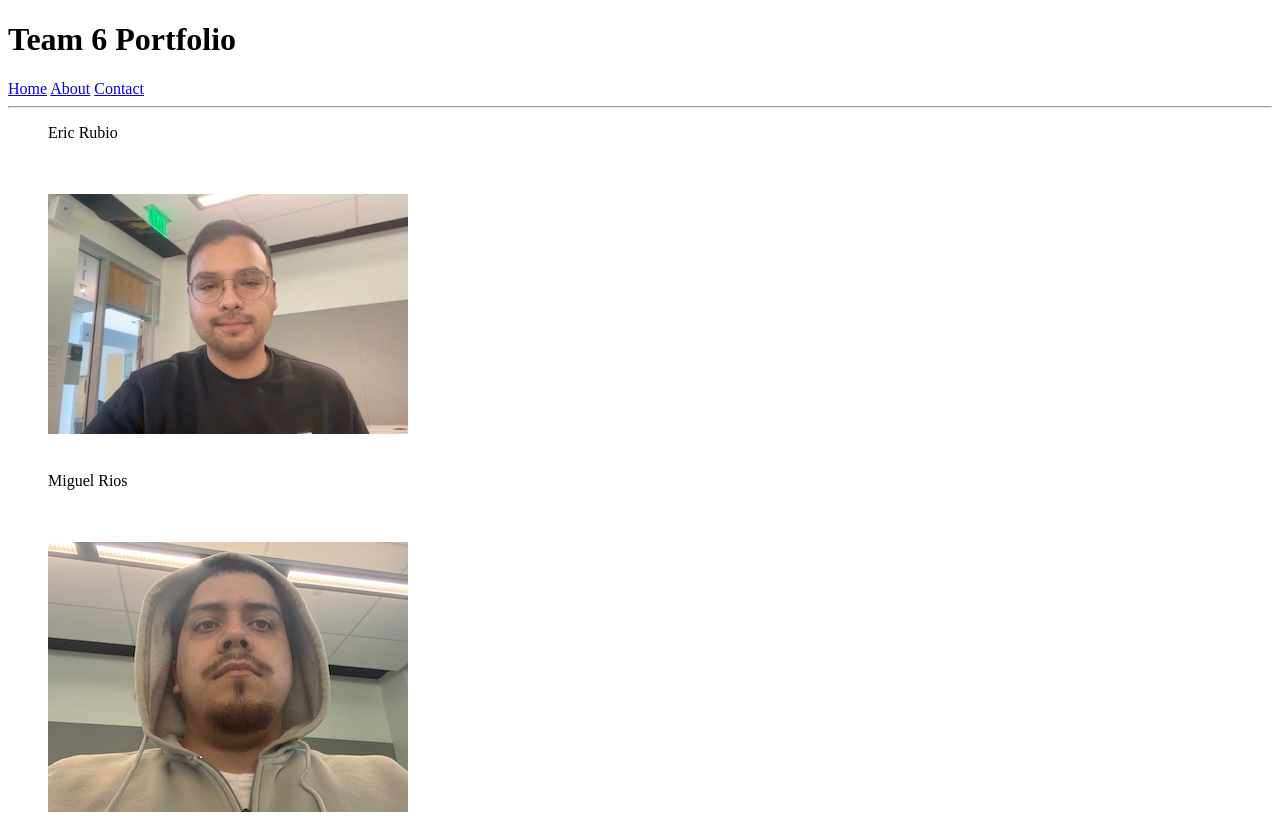
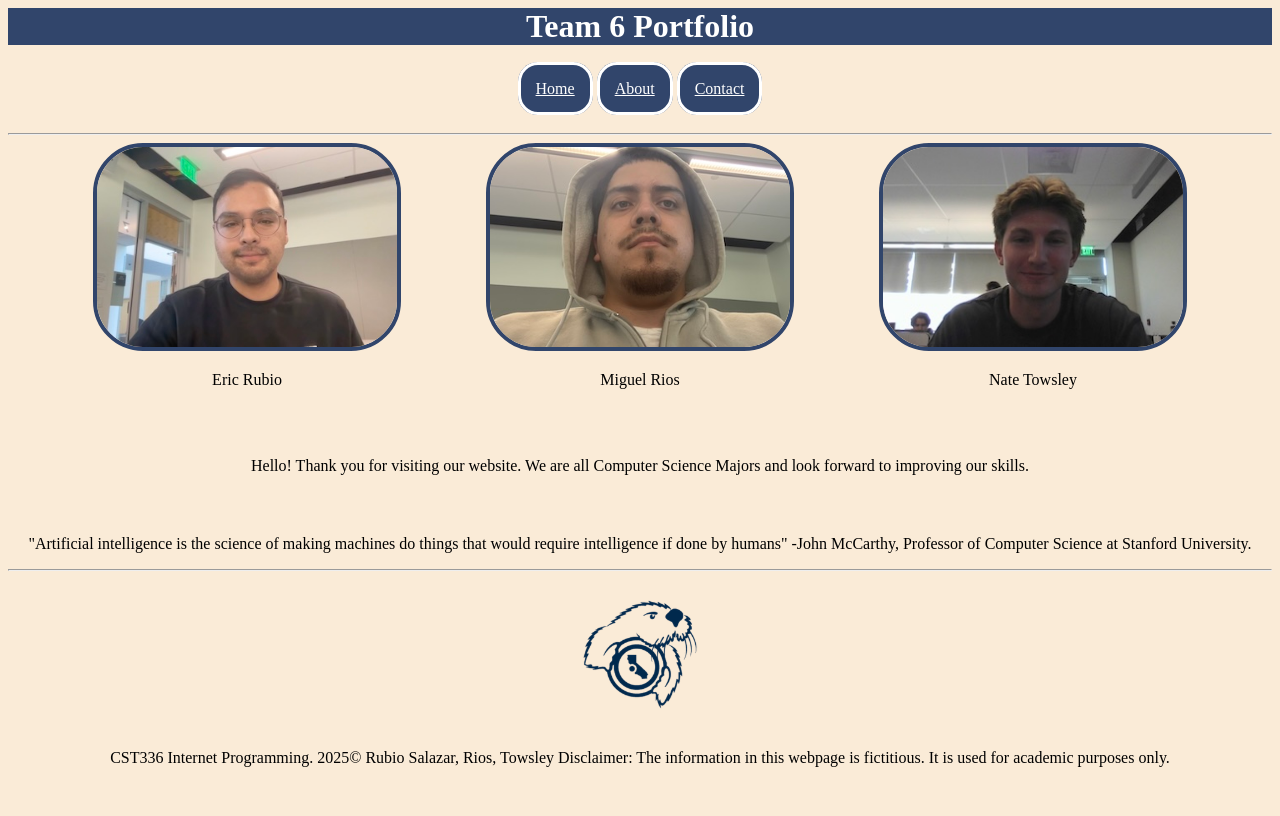
Before and after one commit to eric2458/eric2458.github.io, a plain HTML site: page lab1/index.html in a window 1280 px wide. Shown: the top 816 px of the page. Drawn offline with Linux system fonts and the light colour scheme; a web font is replaced by a local one.

Commit message:
Co-authored-by: Miguel Rios <MigueeelsR@users.noreply.github.com>

```diff
--- a/lab1/External_file.css
+++ b/lab1/External_file.css
@@ -0,0 +1,59 @@
+.patua-one-regular {
+  font-family: "Patua One", serif;
+  font-weight: 400;
+  font-style: normal;
+}
+
+h1 {
+    background-color: #31456b;
+    color: white;
+    text-align:center;
+    margin: 0 auto;
+}
+body{
+    background-color: antiquewhite;
+}
+nav {
+    text-align:center;
+    margin: 25px;
+    padding: 10px;
+
+}
+#row {
+    display:flex;
+    flex-wrap:wrap;
+    justify-content: space-evenly;
+    align-items:center;
+}
+.images{
+    border-style:solid;
+    border-width: 4px;
+    border-color:#31456b;
+    border-radius: 50px;
+    object-fit: cover;
+}
+#greeting{
+    text-align: center;
+    margin-bottom:60px;
+}
+#quote{
+    text-align: center;
+}
+#disclaimer{
+    text-align: center;
+}
+#names{
+    text-align: center;
+}
+.links {
+    background-color: #31456b;
+    border: solid 3px ;
+    border-radius:20px;
+    padding: 15px;
+    background-color: #31456b;
+    color: white;
+}
+.myFooter {
+    text-align: center;
+    margin: 0 auto;
+}
--- a/lab1/index.html
+++ b/lab1/index.html
@@ -5,46 +5,51 @@
     <meta name="viewport" content="width=device-width, initial-scale=1.0">
     <title>Lab 1: Team Portfolio</title>
     <link href="External_file.css" rel="stylesheet">
+    <link rel="preconnect" href="https://fonts.googleapis.com">
+    <link rel="preconnect" href="https://fonts.gstatic.com" crossorigin>
+    <link href="https://fonts.googleapis.com/css2?family=Patua+One&display=swap" rel="stylesheet">
 </head>
 <body>
     <h1>Team 6 Portfolio </h1>
-    <a href="home.html" target="_blank">Home</a>
-    <a href="about.html" target="_blank">About</a>
-    <a href="contact.html" target="_blank">Contact</a>
+    <nav>
+        <a class="links" href="index.html" target="_blank">Home</a>
+        <a class="links" href="about.html" target="_blank">About</a>
+        <a class="links" href="contact.html" target="_blank">Contact</a>
+    </nav>
     <hr></hr>
-    <div id="Table">
-<figure>
-    <p>Eric Rubio</p>
-     <br><br>
-    <img src="img/Eric.jpg" alt="student1">
-    <br><br>
-    <p> Miguel Rios</p>
-     <br><br>
-    <img src="img/MiguelC.jpg" alt="student2">
-    <br><br>
-    <p>Nate Towsley</p>
-    <br><br>
-    <img src="img/NateC.jpg" alt="student3">
-    <p>Minkyeong An</p>
-    <br><br>
-    <img src="img/MinkyeongC.jpg" alt="student4">
-    </figure>
+    <!-- row  -->
+    <div id="row">
+        <div>
+            <img class="images"src="img/Eric.jpg" width="300" height="200" alt="student1">
+            <p id="names">Eric Rubio</p>
+        </div>
+        <div>
+            <img class="images"src="img/MiguelC.jpg" width="300" height="200"  alt="student2">
+            <p id="names"> Miguel Rios</p>
+        </div>
+        <div>
+            <img class="images"src="img/NateC.jpg" width="300" height="200"  alt="student3">
+            <p id="names"> Nate Towsley</p>
+        </div>
     </div>
     <br><br>
-    <p>
-        Hello! Thank you for visitn our website. We are both Computer
+    <p id="greeting">
+        Hello! Thank you for visiting our website. We are all Computer
         Science Majors and look forward to improving our skills.
     </p>
-    <p>
+    <p id="quote">
         "Artificial intelligence is the science of making machines do things
         that would require intelligence if done by humans"
         -John McCarthy, Professor of Computer Science at Stanford University.
     </p>
-    <hr></hr>
-    <p>
-        CST336 Internet Programming. 2025© Rubio Salazar, Rios
-Disclaimer: The information in this webpage is fictitious.
-It is used for academic purposes only.
-    </p>
+    <hr>
+    <footer class="myFooter">
+        <img src="img/otter.png" width="150" height="150"alt="logo">
+        <p id="disclaimer">
+            CST336 Internet Programming. 2025© Rubio Salazar, Rios, Towsley
+            Disclaimer: The information in this webpage is fictitious.
+            It is used for academic purposes only.
+        </p>
+    </footer>
 </body>
 </html>
```
Also changed, not shown: lab1/img/otter.png (added), 2 other files.
